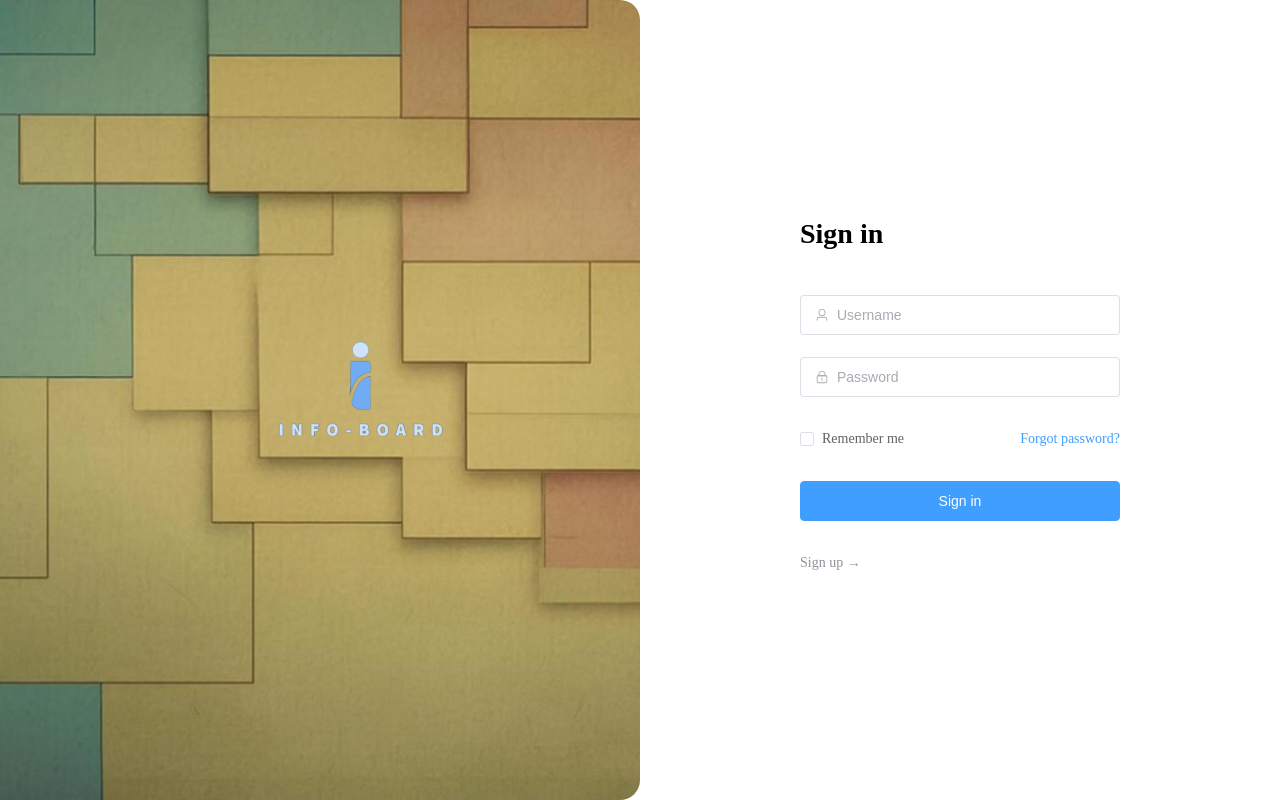
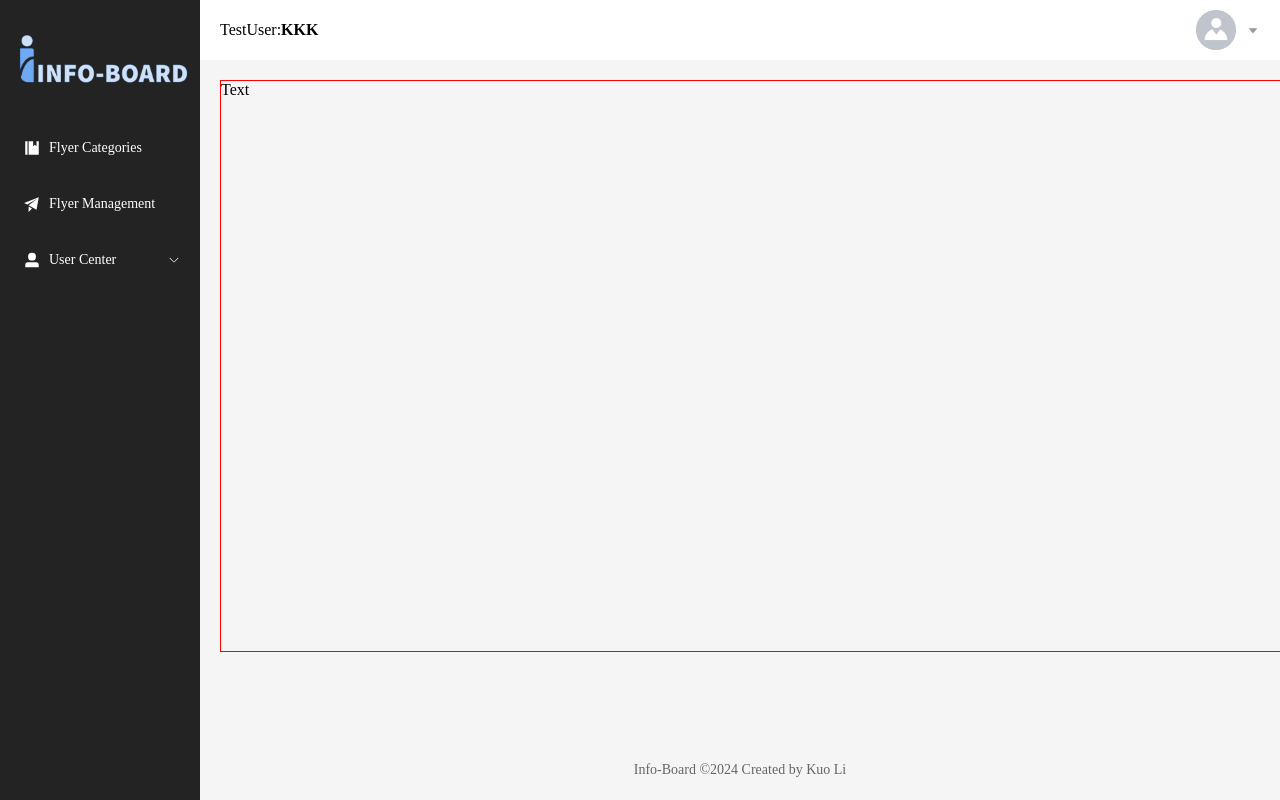
Before and after one commit to Ke6n/info-board-frontend, a Vue app: page / in a window 1280 px wide. Built offline with nearby package versions, Linux system fonts and the light colour scheme.

Commit message:
Add vue-router

```diff
--- a/package.json
+++ b/package.json
@@ -11,7 +11,8 @@
   "dependencies": {
     "axios": "^1.7.7",
     "element-plus": "^2.8.6",
-    "vue": "^3.5.12"
+    "vue": "^3.5.12",
+    "vue-router": "^4.4.5"
   },
   "devDependencies": {
     "@vitejs/plugin-vue": "^5.1.4",
--- a/src/App.vue
+++ b/src/App.vue
@@ -1,11 +1,8 @@
 <script setup>
-import LoginVue from '@/views/Login.vue'
 </script>
 
 <template>
-  <LoginVue/>
+  <router-view></router-view>
 </template>
 
-<style scoped>
-
-</style>
+<style scoped></style>
--- a/src/main.js
+++ b/src/main.js
@@ -4,7 +4,9 @@
 import App from './App.vue'
 import ElementPlus from 'element-plus'
 import 'element-plus/dist/index.css'
+import router from '@/router'
 
 const app = createApp(App);
 app.use(ElementPlus);
+app.use(router)
 app.mount('#app')
--- /dev/null
+++ b/src/router/index.js
@@ -0,0 +1,16 @@
+import {createRouter, createWebHistory} from 'vue-router'
+
+import LoginVue from '@/views/Login.vue'
+import LayoutVue from '@/views/Layout.vue'
+
+const routes = [
+    {path:'/login', component:LoginVue},
+    {path:'/', component:LayoutVue}
+]
+
+const router = createRouter({
+    history: createWebHistory(),
+    routes: routes
+})
+
+export default router
--- /dev/null
+++ b/src/views/Layout.vue
@@ -0,0 +1,143 @@
+<script setup>
+import {
+    Management,
+    Promotion,
+    UserFilled,
+    User,
+    Crop,
+    EditPen,
+    SwitchButton,
+    CaretBottom
+} from '@element-plus/icons-vue'
+import avatar from '@/assets/default.png'
+</script>
+
+<template>
+    <el-container class="layout-container">
+        <!-- left bar -->
+        <el-aside width="200px">
+            <div class="el-aside__logo"></div>
+            <el-menu active-text-color="#ffd04b" background-color="#232323"  text-color="#fff"
+                router>
+                <el-menu-item >
+                    <el-icon>
+                        <Management />
+                    </el-icon>
+                    <span>Flyer Categories</span>
+                </el-menu-item>
+                <el-menu-item >
+                    <el-icon>
+                        <Promotion />
+                    </el-icon>
+                    <span>Flyer Management</span>
+                </el-menu-item>
+                <el-sub-menu >
+                    <template #title>
+                        <el-icon>
+                            <UserFilled />
+                        </el-icon>
+                        <span>User Center</span>
+                    </template>
+                    <el-menu-item >
+                        <el-icon>
+                            <User />
+                        </el-icon>
+                        <span>Profile</span>
+                    </el-menu-item>
+                    <el-menu-item >
+                        <el-icon>
+                            <Crop />
+                        </el-icon>
+                        <span>Change Avatar</span>
+                    </el-menu-item>
+                    <el-menu-item >
+                        <el-icon>
+                            <EditPen />
+                        </el-icon>
+                        <span>Reset Password</span>
+                    </el-menu-item>
+                </el-sub-menu>
+            </el-menu>
+        </el-aside>
+        <!-- Right main area -->
+        <el-container>
+            <!-- Head area -->
+            <el-header>
+                <div>TestUser:<strong>KKK</strong></div>
+                <el-dropdown placement="bottom-end">
+                    <span class="el-dropdown__box">
+                        <el-avatar :src="avatar" />
+                        <el-icon>
+                            <CaretBottom />
+                        </el-icon>
+                    </span>
+                    <template #dropdown>
+                        <el-dropdown-menu>
+                            <el-dropdown-item command="profile" :icon="User">Profile</el-dropdown-item>
+                            <el-dropdown-item command="avatar" :icon="Crop">Change Avatar</el-dropdown-item>
+                            <el-dropdown-item command="password" :icon="EditPen">Reset Password</el-dropdown-item>
+                            <el-dropdown-item command="logout" :icon="SwitchButton">Sign Out</el-dropdown-item>
+                        </el-dropdown-menu>
+                    </template>
+                </el-dropdown>
+            </el-header>
+            <!-- Middle area -->
+            <el-main>
+                <div style="width: 1290px; height: 570px;border: 1px solid red;">
+                    Text
+                </div>
+            </el-main>
+            <!-- Bottom area -->
+            <el-footer>Info-Board ©2024 Created by Kuo Li</el-footer>
+        </el-container>
+    </el-container>
+</template>
+
+<style lang="scss" scoped>
+.layout-container {
+    height: 100vh;
+
+    .el-aside {
+        background-color: #232323;
+
+        &__logo {
+            height: 120px;
+            background: url('@/assets/logo.png') no-repeat center / 240px auto;
+        }
+
+        .el-menu {
+            border-right: none;
+        }
+    }
+
+    .el-header {
+        background-color: #fff;
+        display: flex;
+        align-items: center;
+        justify-content: space-between;
+
+        .el-dropdown__box {
+            display: flex;
+            align-items: center;
+
+            .el-icon {
+                color: #999;
+                margin-left: 10px;
+            }
+
+            &:active,
+            &:focus {
+                outline: none;
+            }
+        }
+    }
+
+    .el-footer {
+        display: flex;
+        align-items: center;
+        justify-content: center;
+        font-size: 14px;
+        color: #666;
+    }
+}
+</style>
--- a/src/views/Login.vue
+++ b/src/views/Login.vue
@@ -42,9 +42,12 @@
     ElMessage.success(result.msg ? result.msg : 'Registration succeeded')
 }
 
+import {useRouter} from 'vue-router'
+const router = useRouter()
 const login = async () => {
     let result = await userLoginService(registerData.value);
     ElMessage.success(result.msg ? result.msg : 'Login succeeded')
+    router.push('/')
 }
 
 const clearRegisterData = () => {
```
Also changed, not shown: src/assets/logo.png (renamed from src/assets/logo.png.png), 1 other file (tests, documents, lock files or other folders).
